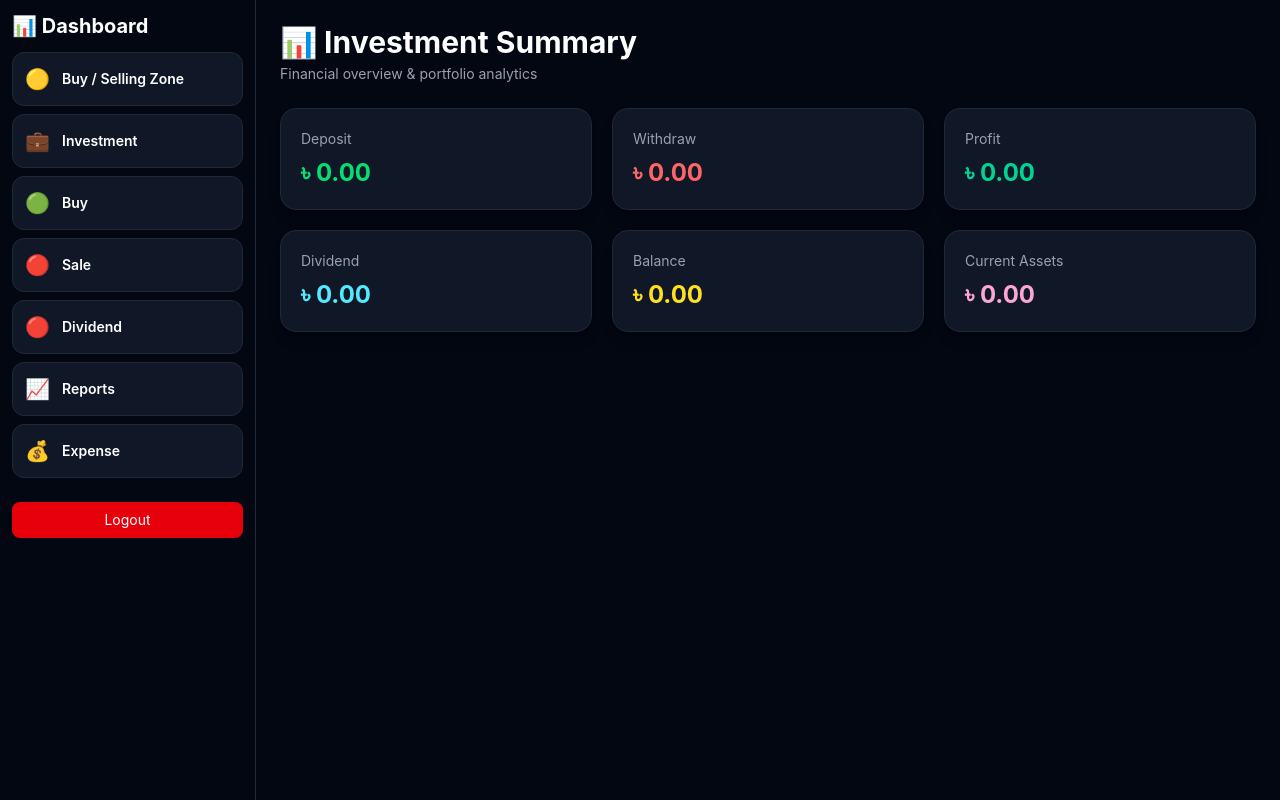
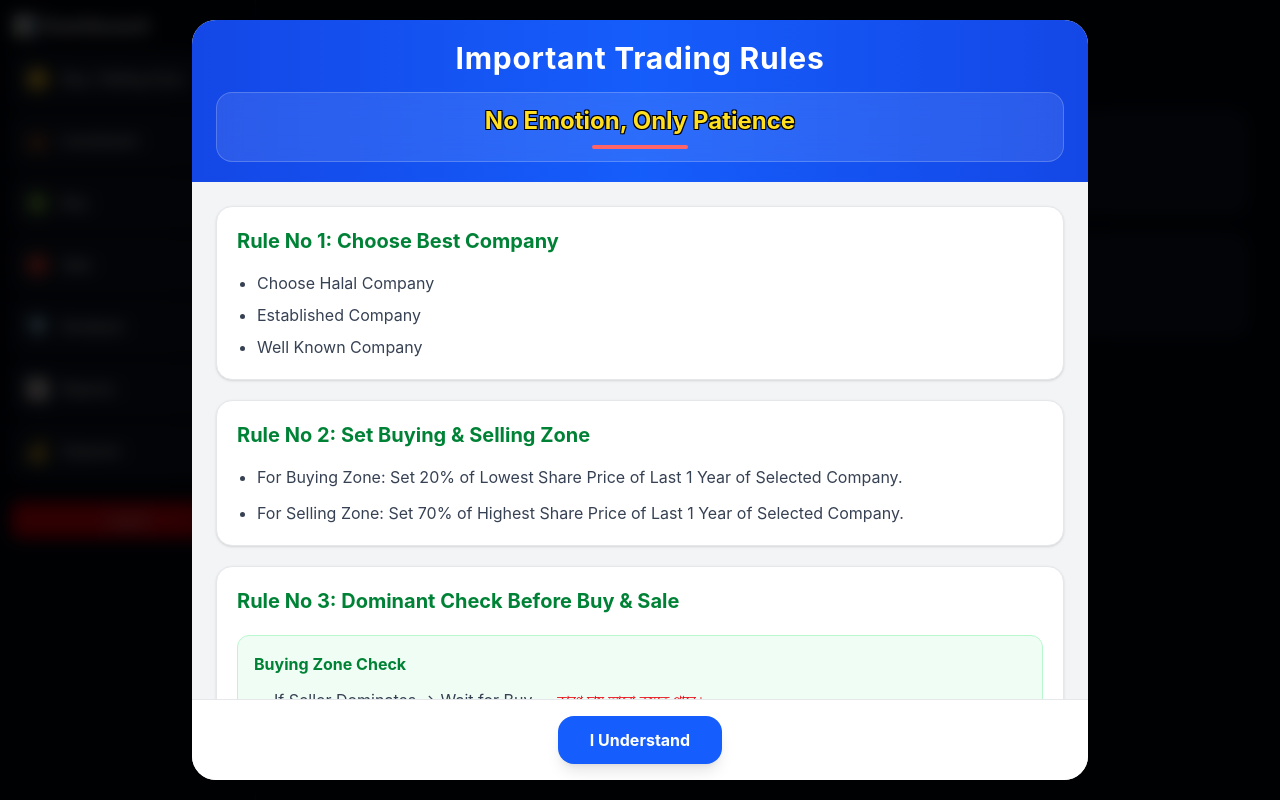
Before and after one commit to Mizan510/Stock-Market, a React app in the folder frontend/: page /dashboard in a window 1280 px wide. Built offline with nearby package versions, Linux system fonts and the light colour scheme; no server answers; sample sign-in values are in the browser's storage; the HTML template or start-up script is replaced by a standard one.

Commit message:
Something Updated

```diff
--- a/frontend/src/api.js
+++ b/frontend/src/api.js
@@ -1,7 +1,12 @@
 import axios from "axios";
+
+// const api = axios.create({
+//   baseURL: import.meta.env.VITE_API_BASE_URL || "http://localhost:5000/api"
+// });
 
 const api = axios.create({
   baseURL: import.meta.env.VITE_API_BASE_URL || "https://stock-market-z5gd.onrender.com/api"
 });
 
+
 export default api;
--- a/frontend/src/components/SummaryPanel.jsx
+++ b/frontend/src/components/SummaryPanel.jsx
@@ -29,8 +29,8 @@ const SummaryPanel = ({
     <div>
       {/* HEADER */}
       <div className="mb-6">
-        <h2 className="text-3xl font-bold text-white">
-          📊 Investment Summary
+        <h2 className="text-2xl font-bold text-white">
+          🏦 Investment Summary
         </h2>
 
         <p className="text-gray-400 text-sm mt-1">
--- a/frontend/src/pages/Dashboard.jsx
+++ b/frontend/src/pages/Dashboard.jsx
@@ -6,14 +6,24 @@ import SummaryPanel from "../components/SummaryPanel";
 const Dashboard = () => {
   const navigate = useNavigate();
 
+  // =========================
+  // POPUP STATE
+  // =========================
+  const [showRulesPopup, setShowRulesPopup] = useState(true);
+
+  // =========================
+  // BACK BUTTON LOGOUT
+  // =========================
   useEffect(() => {
     window.history.pushState({ dashboard: true }, "", window.location.href);
 
     const handlePopState = () => {
       const confirmed = window.confirm("Are you sure you want to log out?");
+
       if (confirmed) {
         localStorage.removeItem("auth");
         localStorage.removeItem("token");
+
         navigate("/login", { replace: true });
       } else {
         window.history.pushState({ dashboard: true }, "", window.location.href);
@@ -21,16 +31,25 @@ const Dashboard = () => {
     };
 
     window.addEventListener("popstate", handlePopState);
+
     return () => window.removeEventListener("popstate", handlePopState);
   }, [navigate]);
 
+  // =========================
+  // STATES
+  // =========================
   const [loadingRoute, setLoadingRoute] = useState("");
   const [logoutLoading, setLogoutLoading] = useState(false);
+
   const [deposit, setDeposit] = useState(0);
   const [withdraw, setWithdraw] = useState(0);
   const [balance, setBalance] = useState(0);
+
   const [summaryLoading, setSummaryLoading] = useState(true);
 
+  // =========================
+  // FETCH SUMMARY
+  // =========================
   useEffect(() => {
     fetchInvestmentSummary();
   }, []);
@@ -38,6 +57,7 @@ const Dashboard = () => {
   const fetchInvestmentSummary = async () => {
     try {
       const res = await api.get(`/investment/demo-user`);
+
       const investmentData = res.data?.data || res.data || [];
 
       const depositAmount = investmentData.reduce((sum, item) => {
@@ -58,8 +78,12 @@ const Dashboard = () => {
     }
   };
 
+  // =========================
+  // LOGOUT
+  // =========================
   const logout = async () => {
     const confirmed = window.confirm("Are you sure you want to log out?");
+
     if (!confirmed) return;
 
     try {
@@ -78,6 +102,9 @@ const Dashboard = () => {
     }
   };
 
+  // =========================
+  // NAVIGATION
+  // =========================
   const handleNavigate = (route) => {
     setLoadingRoute(route);
 
@@ -87,6 +114,9 @@ const Dashboard = () => {
     }, 300);
   };
 
+  // =========================
+  // CARD COMPONENT
+  // =========================
   const Card = ({ icon, title, route }) => (
     <div
       onClick={() => handleNavigate(route)}
@@ -99,7 +129,6 @@ const Dashboard = () => {
         p-3
         hover:bg-gray-800
         transition
-        relative
       "
     >
       <div className="text-xl">{icon}</div>
@@ -111,30 +140,216 @@ const Dashboard = () => {
   );
 
   return (
+    <>
+      {/* ========================= */}
+      {/* RULES POPUP */}
+      {/* ========================= */}
+
+      {showRulesPopup && (
+        <div className="fixed inset-0 bg-black/80 backdrop-blur-sm z-50 flex items-center justify-center p-3 sm:p-5">
+          <div
+            className="
+        w-full
+        max-w-4xl
+        max-h-[95vh]
+        bg-white
+        rounded-3xl
+        shadow-2xl
+        overflow-hidden
+        flex
+        flex-col
+      "
+          >
+            {/* HEADER */}
+            <div className="bg-gradient-to-r from-blue-700 via-blue-600 to-blue-700 px-4 sm:px-6 py-4 sm:py-5">
+              <h2 className="text-xl sm:text-2xl md:text-3xl font-bold text-center text-white tracking-wide">
+                Important Trading Rules
+              </h2>
+
+              {/* MOTIVATION BOX */}
+              <div className="mt-4 bg-white/10 border border-white/20 rounded-2xl py-3 px-4 backdrop-blur-md">
+                <h3
+                  className="text-yellow-300 [text-shadow:1px_1px_0_black,-1px_-1px_0_black,1px_-1px_0_black,-1px_1px_0_black] text-2xl font-bold"
+                  align="center"
+                >
+                  No Emotion, Only Patience
+                </h3>
+
+                <div className="w-16 sm:w-24 h-1 bg-red-400 mx-auto mt-2 rounded-full"></div>
+              </div>
+            </div>
+
+            {/* CONTENT */}
+            <div className="flex-1 overflow-y-auto p-4 sm:p-6 space-y-5 bg-gray-100">
+              {/* RULE 1 */}
+              <div className="bg-white border border-gray-200 rounded-2xl p-4 sm:p-5 shadow-sm">
+                <h3 className="text-lg sm:text-xl font-bold text-green-700 mb-4">
+                  Rule No 1: Choose Best Company
+                </h3>
+
+                <ul className="list-disc ml-5 space-y-2 text-sm sm:text-base text-gray-700">
+                  <li>Choose Halal Company</li>
+                  <li>Established Company</li>
+                  <li>Well Known Company</li>
+                </ul>
+              </div>
+
+              {/* RULE 2 */}
+              <div className="bg-white border border-gray-200 rounded-2xl p-4 sm:p-5 shadow-sm">
+                <h3 className="text-lg sm:text-xl font-bold text-green-700 mb-4">
+                  Rule No 2: Set Buying & Selling Zone
+                </h3>
+
+                <ul className="list-disc ml-5 space-y-3 text-sm sm:text-base text-gray-700">
+                  <li>
+                    For Buying Zone: Set 20% of Lowest Share Price of Last 1
+                    Year of Selected Company.
+                  </li>
+
+                  <li>
+                    For Selling Zone: Set 70% of Highest Share Price of Last 1
+                    Year of Selected Company.
+                  </li>
+                </ul>
+              </div>
+
+              {/* RULE 3 */}
+              <div className="bg-white border border-gray-200 rounded-2xl p-4 sm:p-5 shadow-sm">
+                <h3 className="text-lg sm:text-xl font-bold text-green-700 mb-5">
+                  Rule No 3: Dominant Check Before Buy & Sale
+                </h3>
+
+                <div className="space-y-6">
+                  {/* BUYING */}
+                  <div className="bg-green-50 border border-green-200 rounded-xl p-4">
+                    <p className="font-bold text-green-700 mb-3 text-sm sm:text-base">
+                      Buying Zone Check
+                    </p>
+
+                    <ul className="list-disc ml-5 space-y-3 text-sm sm:text-base text-gray-700">
+                      <li>
+                        If Seller Dominates → Wait for Buy —
+                        <span className="text-red-600 font-medium">
+                          {" "}
+                          কারণ দাম আরো কমতে পারে।
+                        </span>
+                      </li>
+
+                      <li>
+                        If Buyer Dominates or Equal → Buy Immediately —
+                        <span className="text-green-700 font-medium">
+                          {" "}
+                          কারণ দাম দ্রুত বাড়তে পারে।
+                        </span>
+                      </li>
+                    </ul>
+                  </div>
+
+                  {/* SELLING */}
+                  <div className="bg-red-50 border border-red-200 rounded-xl p-4">
+                    <p className="font-bold text-red-700 mb-3 text-sm sm:text-base">
+                      Selling Zone Check
+                    </p>
+
+                    <ul className="list-disc ml-5 space-y-3 text-sm sm:text-base text-gray-700">
+                      <li>
+                        If Buyer Dominates → Wait for Sale —
+                        <span className="text-green-700 font-medium">
+                          {" "}
+                          কারণ দাম আরো বাড়তে পারে।
+                        </span>
+                      </li>
+
+                      <li>
+                        If Seller Dominates or Equal → Sell Immediately —
+                        <span className="text-red-600 font-medium">
+                          {" "}
+                          কারণ দাম দ্রুত কমতে পারে।
+                        </span>
+                      </li>
+                    </ul>
+                  </div>
+
+                  {/* CASH MAP */}
+                  <div className="bg-gradient-to-r from-red-500 to-red-600 text-white rounded-2xl p-4 text-center shadow-md">
+                    <p className="text-base sm:text-lg font-bold tracking-wide">
+                      Or Check Cash Map %
+                    </p>
+                  </div>
+                </div>
+              </div>
+            </div>
+
+            {/* FOOTER */}
+            <div className="bg-white border-t border-gray-200 p-4 flex justify-center">
+              <button
+                onClick={() => setShowRulesPopup(false)}
+                className="
+            w-full
+            sm:w-auto
+            bg-blue-600
+            hover:bg-blue-700
+            active:scale-95
+            text-white
+            font-bold
+            px-8
+            py-3
+            rounded-2xl
+            transition-all
+            duration-200
+            shadow-lg
+          "
+              >
+                I Understand
+              </button>
+            </div>
+          </div>
+        </div>
+      )}
+
+      {/* ========================= */}
+      {/* MAIN DASHBOARD */}
+      {/* ========================= */}
+
       <div className="min-h-screen bg-gray-950 text-white flex">
-      {/* LEFT SIDEBAR */}
+        {/* SIDEBAR */}
         <div className="w-64 bg-gray-950 border-r border-gray-800 p-3 space-y-2">
           <h1 className="text-xl font-bold mb-3">📊 Dashboard</h1>
 
           <Card icon="🟡" title="Buy / Selling Zone" route="/zone" />
+
           <Card icon="💼" title="Investment" route="/investment" />
+
           <Card icon="🟢" title="Buy" route="/buy" />
+
           <Card icon="🔴" title="Sale" route="/sale" />
-        <Card icon="🔴" title="Dividend" route="/Dividend" />
+
+          <Card icon="💎" title="Dividend" route="/Dividend" />
+
           <Card icon="📈" title="Reports" route="/reports" />
+
           <Card icon="💰" title="Expense" route="/expense" />
 
           <button
             onClick={logout}
             disabled={logoutLoading}
-          className="w-full mt-4 bg-red-600 hover:bg-red-700 p-2 rounded-lg text-sm disabled:opacity-60"
+            className="
+              w-full
+              mt-4
+              bg-red-600
+              hover:bg-red-700
+              p-2
+              rounded-lg
+              text-sm
+              disabled:opacity-60
+            "
           >
             {logoutLoading ? "Logging out..." : "Logout"}
           </button>
         </div>
 
-      {/* RIGHT SUMMARY AREA */}
-      <div className="flex-1 p-6">
+        {/* RIGHT SIDE */}
+        <div className="flex-1 p-8">
           <SummaryPanel
             loading={summaryLoading}
             deposit={deposit}
@@ -143,6 +358,7 @@ const Dashboard = () => {
           />
         </div>
       </div>
+    </>
   );
 };
 
--- a/frontend/src/pages/Zone.jsx
+++ b/frontend/src/pages/Zone.jsx
@@ -78,7 +78,7 @@ const Zone = () => {
         <div className="flex gap-2">
           <button
             onClick={addRow}
-            className="bg-green-600 hover:bg-green-700 px-3 py-2 rounded-lg"
+            className="bg-green-600 hover:bg-green-700 px-2 py-2 rounded-lg"
           >
             + Add Company
           </button>
```
Lines whose indentation alone changed are shown as unchanged.
